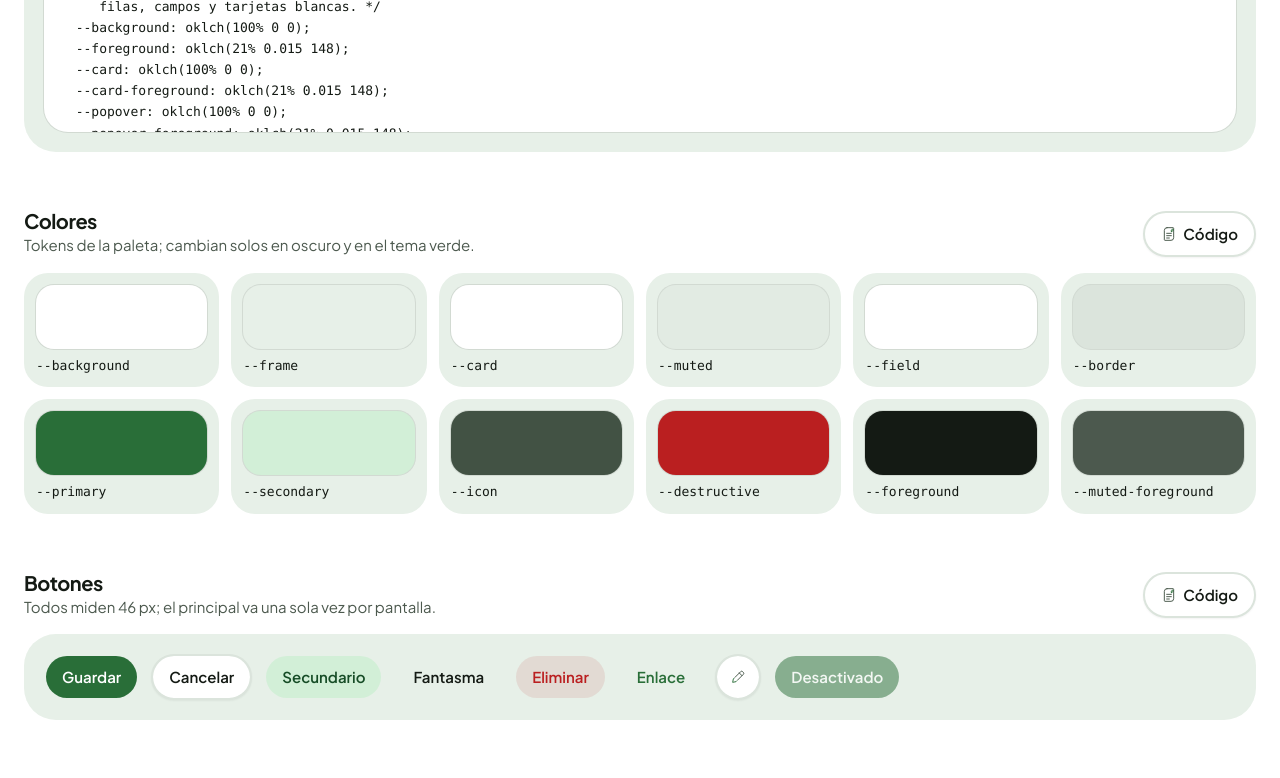
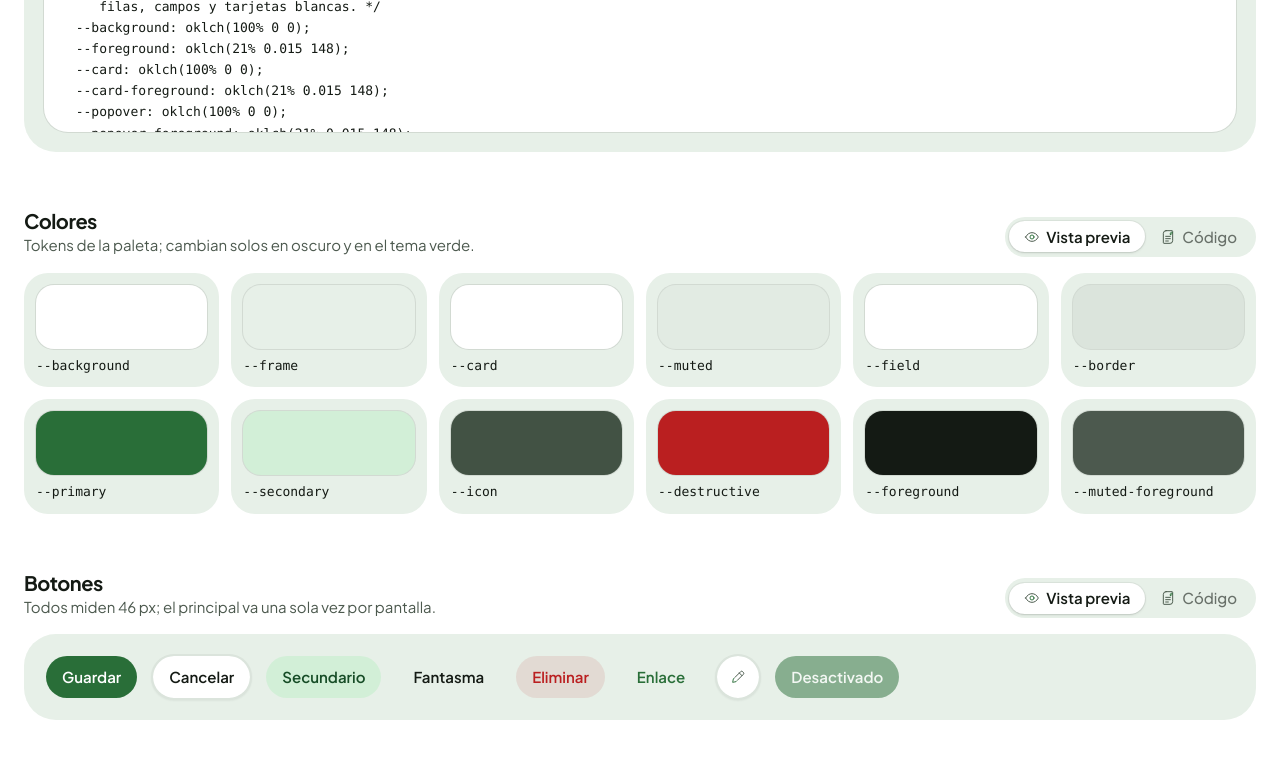
Before and after one commit to slzno/pagorium-starter-kit-react, a Next.js app: page / in a window 1280 px wide. Shown: the part 2000-2778 px from the top of the page. Built offline with nearby package versions, Linux system fonts and the light colour scheme.

Commit message:
Mostrar cada componente con pestañas de vista previa y código

```diff
--- a/app/_docs/codigo.tsx
+++ b/app/_docs/codigo.tsx
@@ -125,38 +125,22 @@ export function BloqueCodigo({ code, title, className }: { code: string; title?:
 const nombre = (ruta: string): string => ruta.split('/').at(-1) ?? ruta;
 
 /**
- * Botón «Código» que abre una ventana con el ejemplo de uso y el código React de los archivos indicados,
- * cada uno en su pestaña y con botón de copiar.
+ * Código de un componente: el ejemplo de uso y los archivos React, cada uno en su pestaña y con botón de
+ * copiar. Los archivos se piden solo cuando `activo` es verdadero (cuando se ve el panel).
  *
- * @param title Título de la ventana.
  * @param files Rutas de los archivos (por ejemplo, `components/ui/button.tsx`).
  * @param usage Ejemplo de uso en JSX.
- * @param trigger Botón propio en lugar del de «Código».
+ * @param activo Si ya se muestra (para cargar el código).
  */
-export function BotonCodigo({ title, files = [], usage, trigger }: { title: string; files?: string[]; usage?: string; trigger?: ReactNode }) {
-  const [abierto, setAbierto] = useState(false);
-  const fuentes = useFuentes(abierto);
-  const primera = usage ? 'uso' : files[0];
+export function PanelCodigo({ files = [], usage, activo }: { files?: string[]; usage?: string; activo: boolean }) {
+  const fuentes = useFuentes(activo);
 
   return (
-    <Dialog open={abierto} onOpenChange={setAbierto}>
-      <DialogTrigger asChild>
-        {trigger ?? (
-          <Button variant="outline">
-            <FileText /> Código
-          </Button>
-        )}
-      </DialogTrigger>
-      <DialogContent className="max-h-[90svh] gap-4 overflow-y-auto sm:max-w-4xl">
-        <DialogHeader>
-          <DialogTitle>{title}</DialogTitle>
-          <DialogDescription>Copia el ejemplo y los archivos a tu proyecto; dependen del tema y de `lib/utils.ts`.</DialogDescription>
-        </DialogHeader>
-        <Tabs defaultValue={primera} className="min-w-0 gap-4">
-          <TabsList className="max-w-full justify-start overflow-x-auto">
+    <Tabs defaultValue={usage ? 'uso' : files[0]} className="min-w-0 gap-3">
+      <TabsList variant="line" className="max-w-full justify-start overflow-x-auto">
         {usage && <TabsTrigger value="uso">Uso</TabsTrigger>}
         {files.map((ruta) => (
-              <TabsTrigger key={ruta} value={ruta}>
+          <TabsTrigger key={ruta} value={ruta} className="font-mono text-xs">
             {nombre(ruta)}
           </TabsTrigger>
         ))}
@@ -178,6 +162,35 @@ export function BotonCodigo({ title, files = [], usage, trigger }: { title: stri
         </TabsContent>
       ))}
     </Tabs>
+  );
+}
+
+/**
+ * Botón que abre una ventana con el código de uno o varios archivos (lo usa el catálogo).
+ *
+ * @param title Título de la ventana.
+ * @param files Rutas de los archivos.
+ * @param usage Ejemplo de uso en JSX.
+ * @param trigger Botón propio en lugar del de «Código».
+ */
+export function BotonCodigo({ title, files = [], usage, trigger }: { title: string; files?: string[]; usage?: string; trigger?: ReactNode }) {
+  const [abierto, setAbierto] = useState(false);
+
+  return (
+    <Dialog open={abierto} onOpenChange={setAbierto}>
+      <DialogTrigger asChild>
+        {trigger ?? (
+          <Button variant="outline">
+            <FileText /> Código
+          </Button>
+        )}
+      </DialogTrigger>
+      <DialogContent className="max-h-[90svh] gap-4 overflow-y-auto sm:max-w-4xl">
+        <DialogHeader>
+          <DialogTitle>{title}</DialogTitle>
+          <DialogDescription>Copia el archivo a tu proyecto; depende del tema y de `lib/utils.ts`.</DialogDescription>
+        </DialogHeader>
+        <PanelCodigo files={files} usage={usage} activo={abierto} />
       </DialogContent>
     </Dialog>
   );
--- a/app/_docs/secciones.tsx
+++ b/app/_docs/secciones.tsx
@@ -61,14 +61,14 @@ import { Switch } from '@/components/ui/switch';
 import { Tabs, TabsContent, TabsList, TabsTrigger } from '@/components/ui/tabs';
 import { Tooltip, TooltipContent, TooltipProvider, TooltipTrigger } from '@/components/ui/tooltip';
 import Link from 'next/link';
-import { BotonCodigo } from './codigo';
+import { PanelCodigo } from './codigo';
 import { CODIGO } from './ejemplos-codigo';
 import { type ReactNode, useState } from 'react';
 import { toast } from 'sonner';
 
 /**
- * Sección de la documentación: título, ayuda, el botón «Código» (si la sección tiene ejemplo en `CODIGO`) y
- * el contenido.
+ * Sección de la documentación: título, ayuda y, si la sección tiene ejemplo en `CODIGO`, las pestañas «Vista
+ * previa» (el contenido) y «Código» (el uso y los archivos para copiar), como en la documentación de shadcn.
  *
  * @param id Ancla de la sección.
  * @param title Título.
@@ -77,17 +77,47 @@ import { toast } from 'sonner';
  */
 export function Seccion({ id, title, description, children }: { id: string; title: string; description: string; children: ReactNode }) {
   const codigo = CODIGO[id];
+  const [vista, setVista] = useState('preview');
+
+  const cabecera = (
+    <div>
+      <h2 className="text-xl font-bold tracking-tight">{title}</h2>
+      <p className="text-muted-foreground text-sm">{description}</p>
+    </div>
+  );
+
+  if (!codigo) {
+    return (
+      <section id={id} className="flex flex-col gap-4">
+        {cabecera}
+        {children}
+      </section>
+    );
+  }
 
   return (
     <section id={id} className="flex flex-col gap-4">
-      <div className="flex flex-wrap items-end justify-between gap-3">
-        <div>
-          <h2 className="text-xl font-bold tracking-tight">{title}</h2>
-          <p className="text-muted-foreground text-sm">{description}</p>
+      <Tabs value={vista} onValueChange={setVista} className="gap-4">
+        <div className="flex flex-wrap items-end justify-between gap-3">
+          {cabecera}
+          <TabsList aria-label={`Vista de ${title}`}>
+            <TabsTrigger value="preview">
+              <Icons.Eye /> Vista previa
+            </TabsTrigger>
+            <TabsTrigger value="codigo">
+              <Icons.FileText /> Código
+            </TabsTrigger>
+          </TabsList>
         </div>
-        {codigo && <BotonCodigo title={title} files={codigo.files} usage={codigo.usage} />}
-      </div>
-      {children}
+        <TabsContent value="preview" className="flex flex-col gap-4">
+          {children}
+        </TabsContent>
+        <TabsContent value="codigo">
+          <div className="bg-frame rounded-4xl p-4">
+            <PanelCodigo files={codigo.files} usage={codigo.usage} activo={vista === 'codigo'} />
+          </div>
+        </TabsContent>
+      </Tabs>
     </section>
   );
 }
```
Lines whose indentation alone changed are shown as unchanged.
